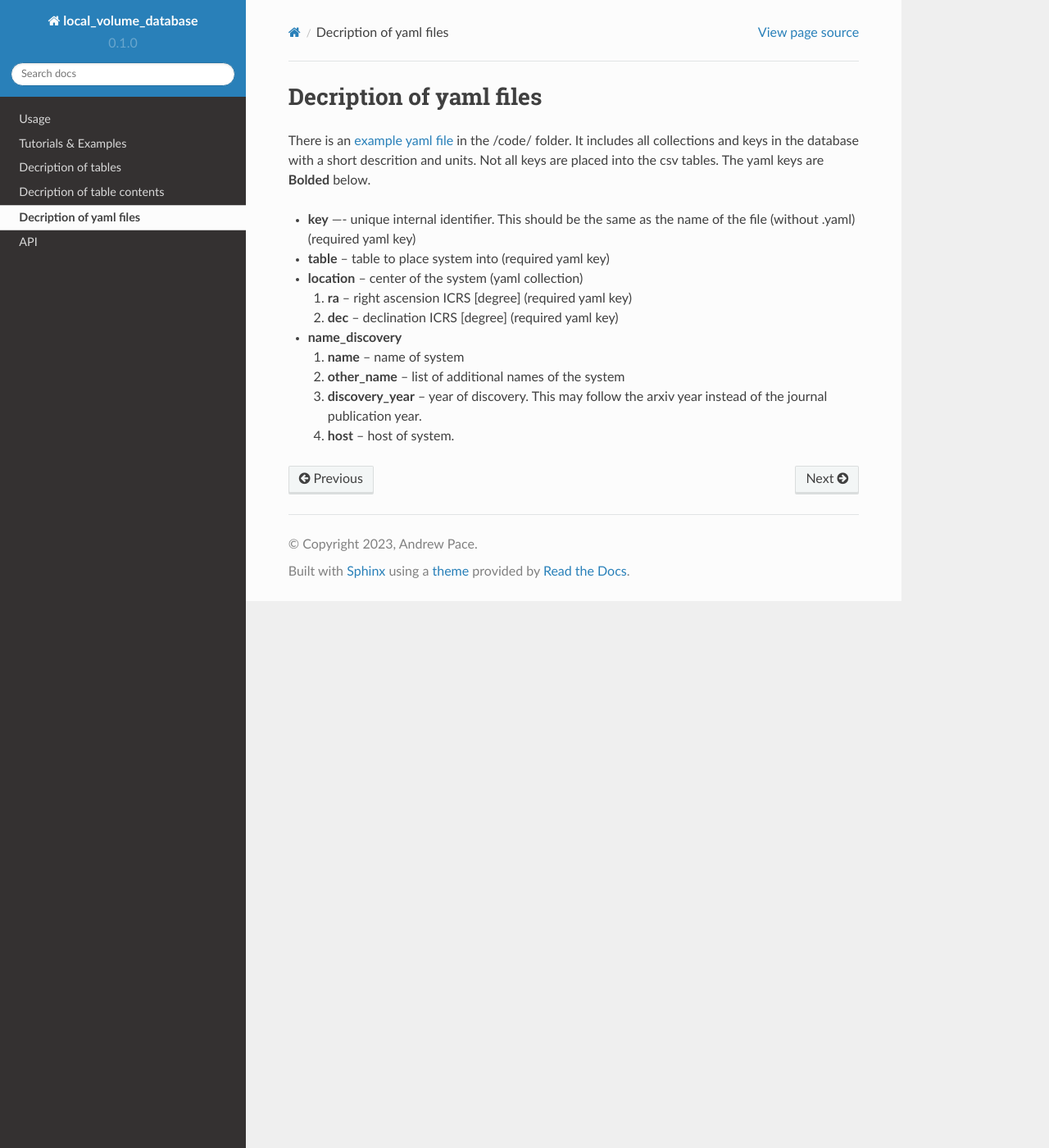
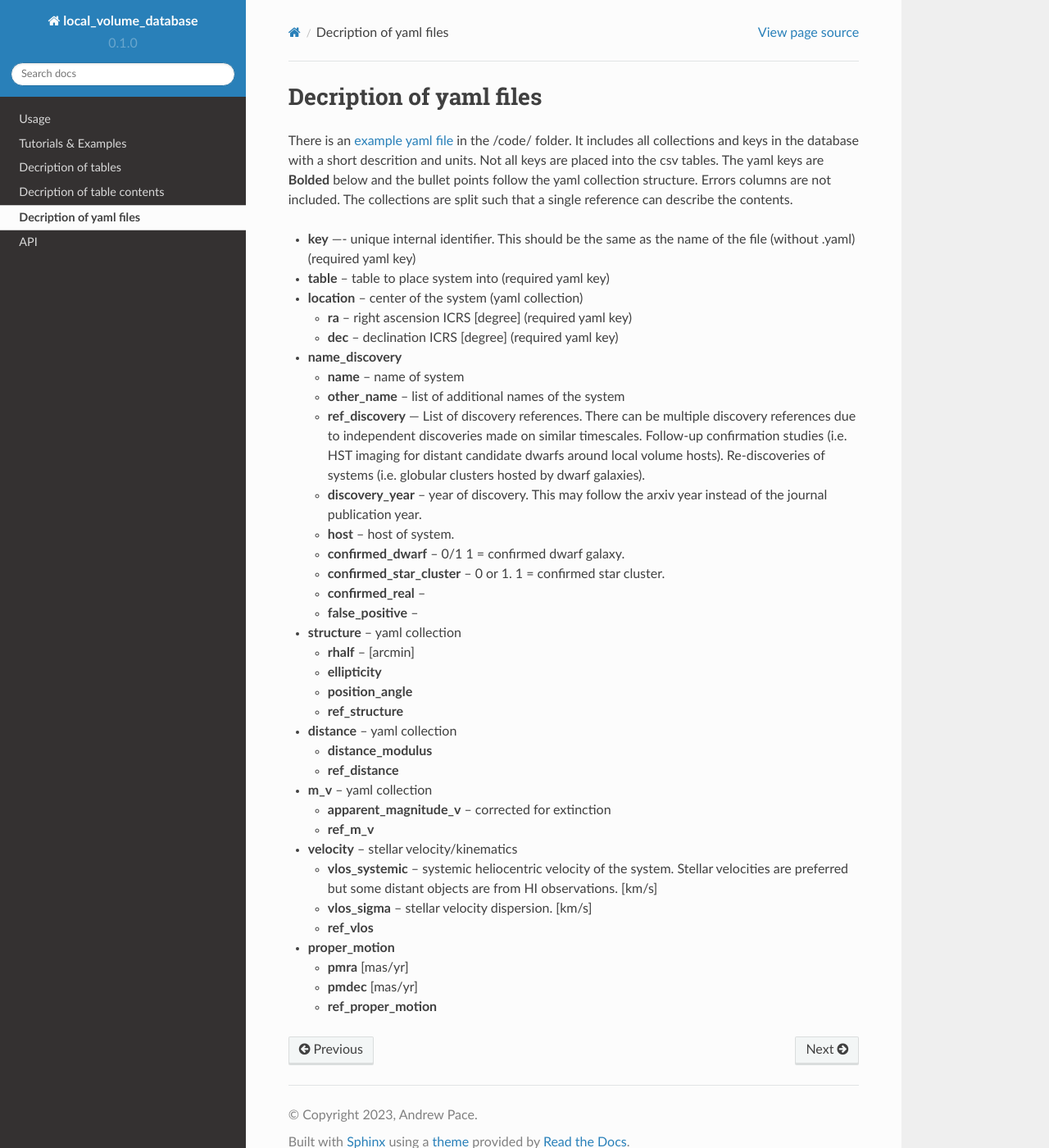
Before and after one commit to apace7/local_volume_database, a Sphinx documentation site: the page built from docs/source/yaml_description.rst, in a window 1280 px wide and 1400 px high. Shown: the whole window at 82% size. Built offline with Sphinx 7.4.7 and the Read the Docs theme 2.0.0, drawn with Linux system fonts in a browser that asks for light colours.

Commit message:
documentation updates

```diff
--- a/docs/source/yaml_description.rst
+++ b/docs/source/yaml_description.rst
@@ -3,22 +3,71 @@ Decription of yaml files
 
 There is an `example yaml file <https://github.com/apace7/local_volume_database/tree/main/data/>`_ in the /code/ folder.
 It includes all collections and keys in the database with a short descrition and units.  Not all keys are placed into the csv tables.
-The yaml keys are **Bolded** below.
+The yaml keys are **Bolded** below and the bullet points follow the yaml collection structure.  Errors columns are not included.
+The collections are split such that a single reference can describe the contents.
 
 * **key** —- unique internal identifier. This should be the same as the name of the file (without .yaml) (required yaml key)
 * **table** -- table to place system into (required yaml key)
 * **location** -- center of the system (yaml collection)
 
-  #. **ra** -- right ascension ICRS [degree]  (required yaml key)
+  * **ra** -- right ascension ICRS [degree]  (required yaml key)
 
-  #. **dec** -- declination ICRS [degree] (required yaml key)
+  * **dec** -- declination ICRS [degree] (required yaml key)
 
 * **name_discovery**
 
-  #. **name** -- name of system
+  * **name** -- name of system
 
-  #. **other_name** -- list of additional names of the system
+  * **other_name** -- list of additional names of the system
 
-  #. **discovery_year** -- year of discovery. This may follow the arxiv year instead of the journal publication year.
+  * **ref_discovery** --- List of discovery references. There can be multiple discovery references due to independent discoveries made on similar    timescales. Follow-up confirmation studies (i.e. HST imaging for distant candidate dwarfs around local volume hosts). Re-discoveries of systems (i.e. globular clusters hosted by dwarf galaxies).
 
-  #. **host** -- host of system.
+  * **discovery_year** -- year of discovery. This may follow the arxiv year instead of the journal publication year.
+
+  * **host** -- host of system.
+
+  * **confirmed_dwarf** -- 0/1 1 = confirmed dwarf galaxy.
+
+  * **confirmed_star_cluster** -- 0 or 1. 1 = confirmed star cluster.
+
+  * **confirmed_real** --
+
+  * **false_positive** --
+
+* **structure** -- yaml collection
+
+  * **rhalf** -- [arcmin]
+
+  * **ellipticity**
+
+  * **position_angle**
+
+  * **ref_structure**
+
+* **distance** -- yaml collection
+
+  * **distance_modulus**
+
+  * **ref_distance**
+
+* **m_v** -- yaml collection
+
+  * **apparent_magnitude_v** -- corrected for extinction
+
+  * **ref_m_v**
+
+* **velocity** -- stellar velocity/kinematics
+
+  * **vlos_systemic** -- systemic heliocentric velocity of the system. Stellar velocities are preferred but some distant objects are from HI observations. [km/s]
+
+  * **vlos_sigma** -- stellar velocity dispersion. [km/s]
+
+  * **ref_vlos**
+
+* **proper_motion**
+
+  * **pmra** [mas/yr]
+
+  * **pmdec** [mas/yr]
+
+  * **ref_proper_motion**
```
